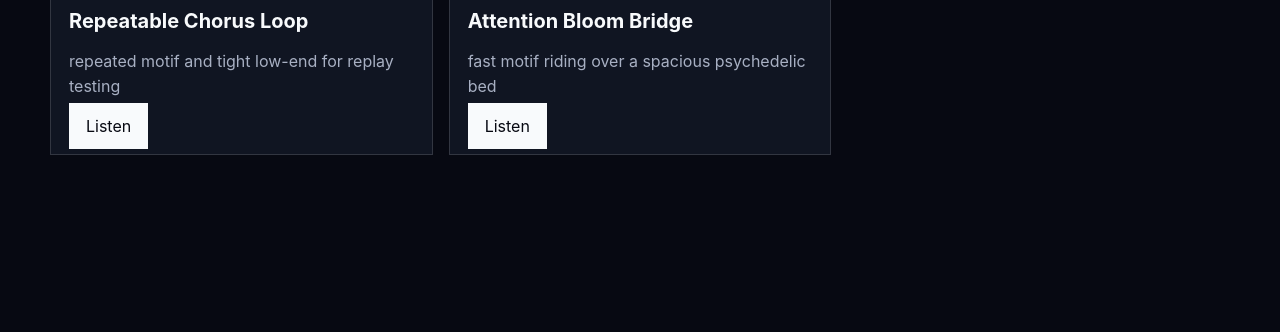
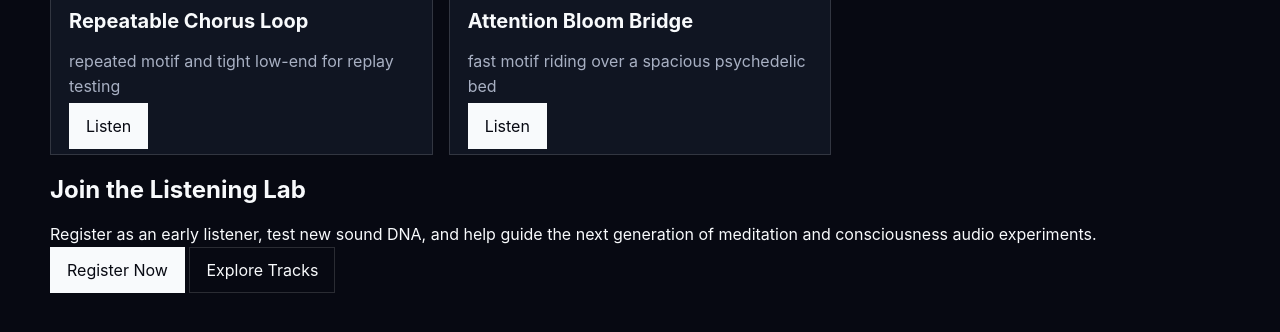
Before and after one commit to roalstoney-alt/springofzen, a plain HTML site: page index.html in a window 1280 px wide. Shown: the part 1603-1935 px from the top of the page. Before the commit the page ends 1830 px from the top, so only its background shows below. Drawn offline with Linux system fonts and the light colour scheme.

Commit message:
add listener registration CTA

```diff
--- a/index.html
+++ b/index.html
@@ -44,6 +44,18 @@
       </div>
       <div id="todayTracks" class="track-grid"></div>
     </section>
+
+<section class="register-section">
+  <h2>Join the Listening Lab</h2>
+  <p>
+    Register as an early listener, test new sound DNA, and help guide the next generation of meditation and consciousness audio experiments.
+  </p>
+  <div class="cta-row">
+    <a class="button primary" href="https://docs.google.com/forms/d/e/1FAIpQLScGQcQnAPPXwIsYb0YKTLAhNV_zDMLD3TUSaAa8UFjja5r5dQ/viewform" target="_blank" rel="noopener">Register Now</a>
+    <a class="button" href="tracks.html">Explore Tracks</a>
+  </div>
+</section>
+
   </main>
   <script src="assets/js/tracks.js"></script>
   <script src="assets/js/app.js"></script>
```
Also changed, not shown: track.html (+12 -0 lines), tracks.html (+12 -0 lines).
